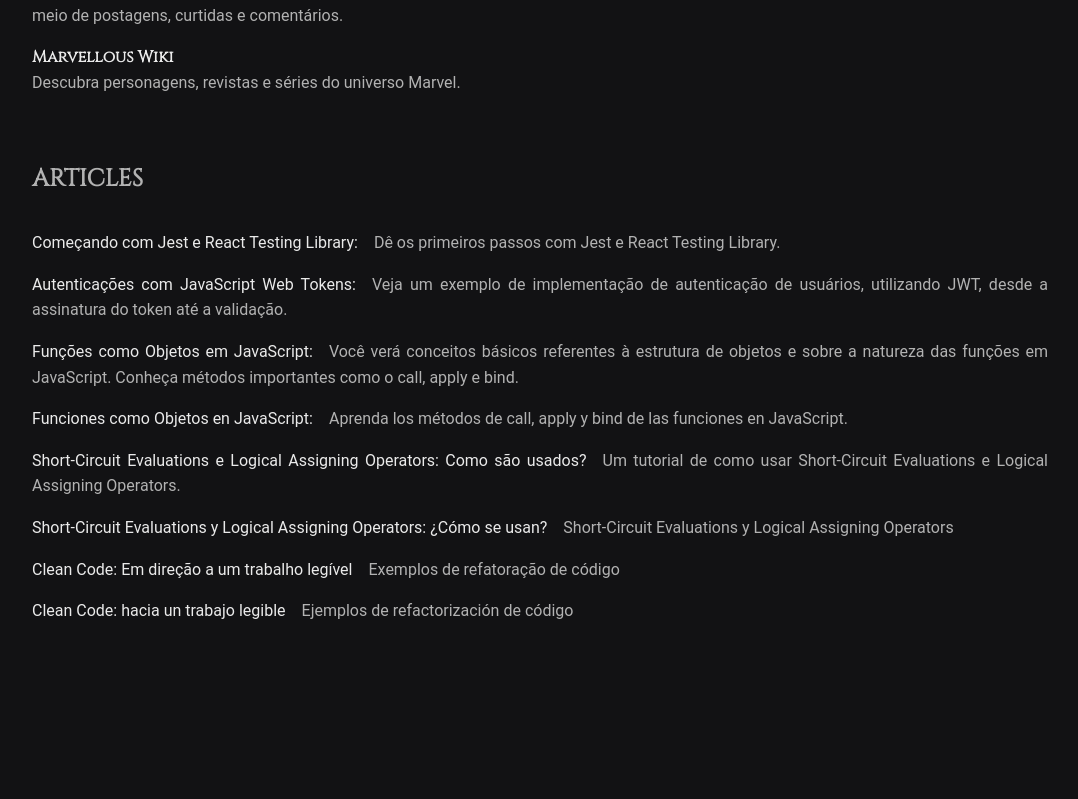
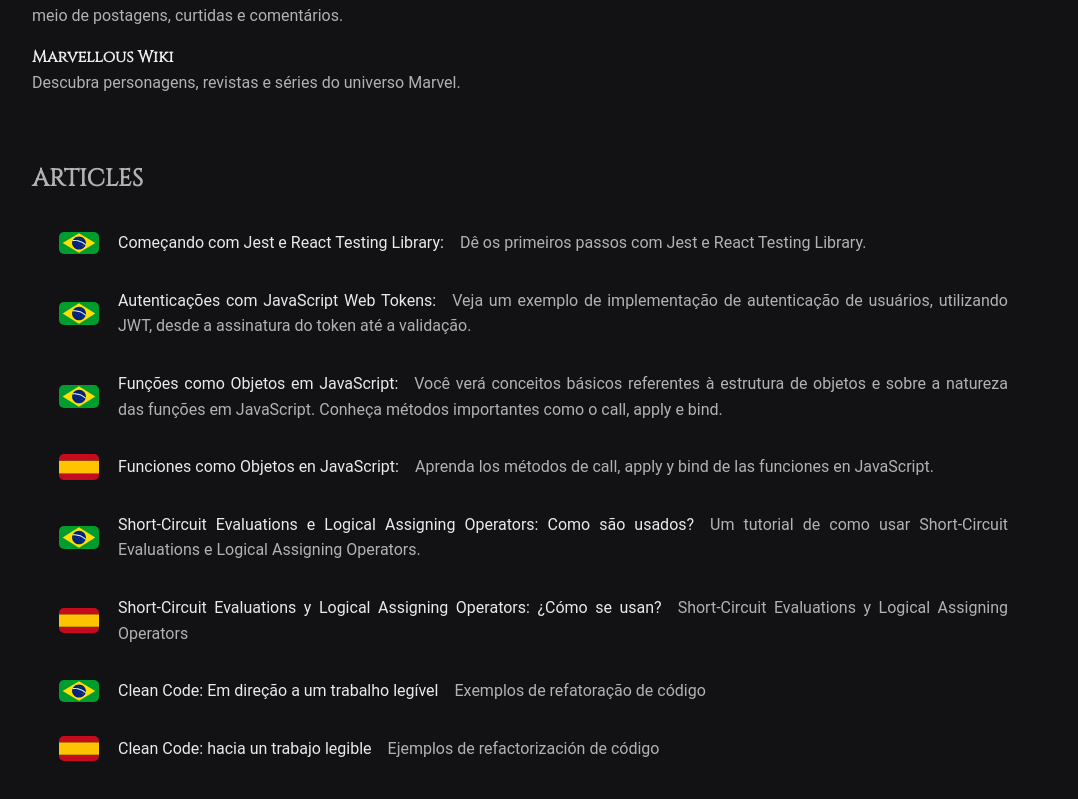
Before and after one commit to jairocket/jailsonanjos, a React (Vite) app: page / in a window 1280 px wide. Shown: the part 791-1590 px from the top of the page, without its empty margins (100-1178 px from the left). Before the commit the page ends 1543 px from the top, so only its background shows below. Built offline with nearby package versions, Linux system fonts and the light colour scheme.

Commit message:
feat(articles): Show article language

```diff
--- a/src/App.tsx
+++ b/src/App.tsx
@@ -63,13 +63,14 @@
         <ArticlesContainer>
           <Heading2 id="articles">{t("section.articles")}</Heading2>
           {articles.map((article) => {
-            const { href, title, description } = article
+            const { href, title, description, language } = article
             return (
               <Article
                 key={title}
                 href={href}
                 title={title}
                 description={description}
+                language={language}
               />
             )
           })}
--- a/src/components/Article/index.tsx
+++ b/src/components/Article/index.tsx
@@ -1,18 +1,35 @@
-import { ArticlesContainer } from './styles'
+import { Flag } from '../Flag'
+import { ArticlesContainer, Wrapper } from './styles'
+
+import BrFlag from '../../assets/BrFlag.svg'
+import EsFlag from '../../assets/EsFlag.svg'
 
 type ArticleType = {
   href: string
   title: string
   description: string
+  language: string
 }
 
-export function Article({ href, title, description }: ArticleType) {
+export function Article({ href, title, description, language }: ArticleType) {
   return (
+    <Wrapper>
+      {language === "br" ? (
+        <div>
+          <Flag image={BrFlag} isSelected={false} />
+        </div>
+      ) : (
+        <div>
+          <Flag image={EsFlag} isSelected={false}/>
+        </div>
+        )
+      }
       <ArticlesContainer key={title}>
         <a href={href} target={'_blank'}>
           {title}
         </a>
         <span>{description}</span>
       </ArticlesContainer>
+    </Wrapper>
   )
 }
--- a/src/components/Article/styles.ts
+++ b/src/components/Article/styles.ts
@@ -25,3 +25,9 @@
     font-family: 'Roboto', sans-serif;
   }
 `
+
+export const Wrapper = styled.div`
+    display: flex;
+    align-items: center;
+    margin: 0 2.5rem;
+`
--- a/src/components/Flag/index.tsx
+++ b/src/components/Flag/index.tsx
@@ -3,7 +3,7 @@
 type FlagType = {
     image: string;
     isSelected: boolean;
-    onClick: () => void
+    onClick?: () => void
 }
 
 export const Flag = ({ image, isSelected, onClick }: FlagType) => (
--- a/src/data/index.ts
+++ b/src/data/index.ts
@@ -35,24 +35,28 @@
     href: 'https://dev.to/jairocket/comecando-com-jest-e-react-testing-library-10ck',
     title: 'Começando com Jest e React Testing Library:',
     description: 'Dê os primeiros passos com Jest e React Testing Library.',
+    language: 'br'
   },
   {
     href: 'https://dev.to/jairocket/autenticacoes-usando-jwt-3627',
     title: 'Autenticações com JavaScript Web Tokens:',
     description:
       'Veja um exemplo de implementação de autenticação de usuários, utilizando JWT, desde a assinatura do token até a validação.',
+      language: 'br'
   },
   {
     href: 'https://community.revelo.com/funcoes-como-objetos-em-javascript/',
     title: 'Funções como Objetos em JavaScript:',
     description:
       'Você verá conceitos básicos referentes à estrutura de objetos e sobre a natureza das funções em JavaScript. Conheça métodos importantes como o call, apply e bind.',
+    language: 'br'
   },
   {
     href: 'https://community.listopro.com/funciones-como-objetos-de-javascript/',
     title: 'Funciones como Objetos en JavaScript:',
     description:
       'Aprenda los métodos de call, apply y bind de las funciones en JavaScript.',
+      language: 'es'
   },
   {
     href: 'https://community.revelo.com/short-circuit-evaluations-e-logical-assigning-operator-como-sao-usados/',
@@ -60,21 +64,25 @@
       'Short-Circuit Evaluations e Logical Assigning Operators: Como são usados?',
     description:
       'Um tutorial de como usar Short-Circuit Evaluations e Logical Assigning Operators.',
+      language: 'br'
   },
   {
     href: 'https://community.listopro.com/short-circuit-evaluations-y-logical-assigning-operators-como-se-usan/',
     title:
       'Short-Circuit Evaluations y Logical Assigning Operators: ¿Cómo se usan?',
     description: 'Short-Circuit Evaluations y Logical Assigning Operators',
+    language: 'es'
   },
   {
     href: 'https://community.revelo.com.br/clean-code-em-direcao-a-um-trabalho-legivel/',
     title: 'Clean Code: Em direção a um trabalho legível',
     description: 'Exemplos de refatoração de código',
+    language: 'br'
   },
   {
     href: 'https://community.listopro.com/clean-code-hacia-un-trabajo-legible/',
     title: 'Clean Code: hacia un trabajo legible',
     description: 'Ejemplos de refactorización de código',
+    language: 'es'
   }
 ]
```
Lines whose indentation alone changed are shown as unchanged.
